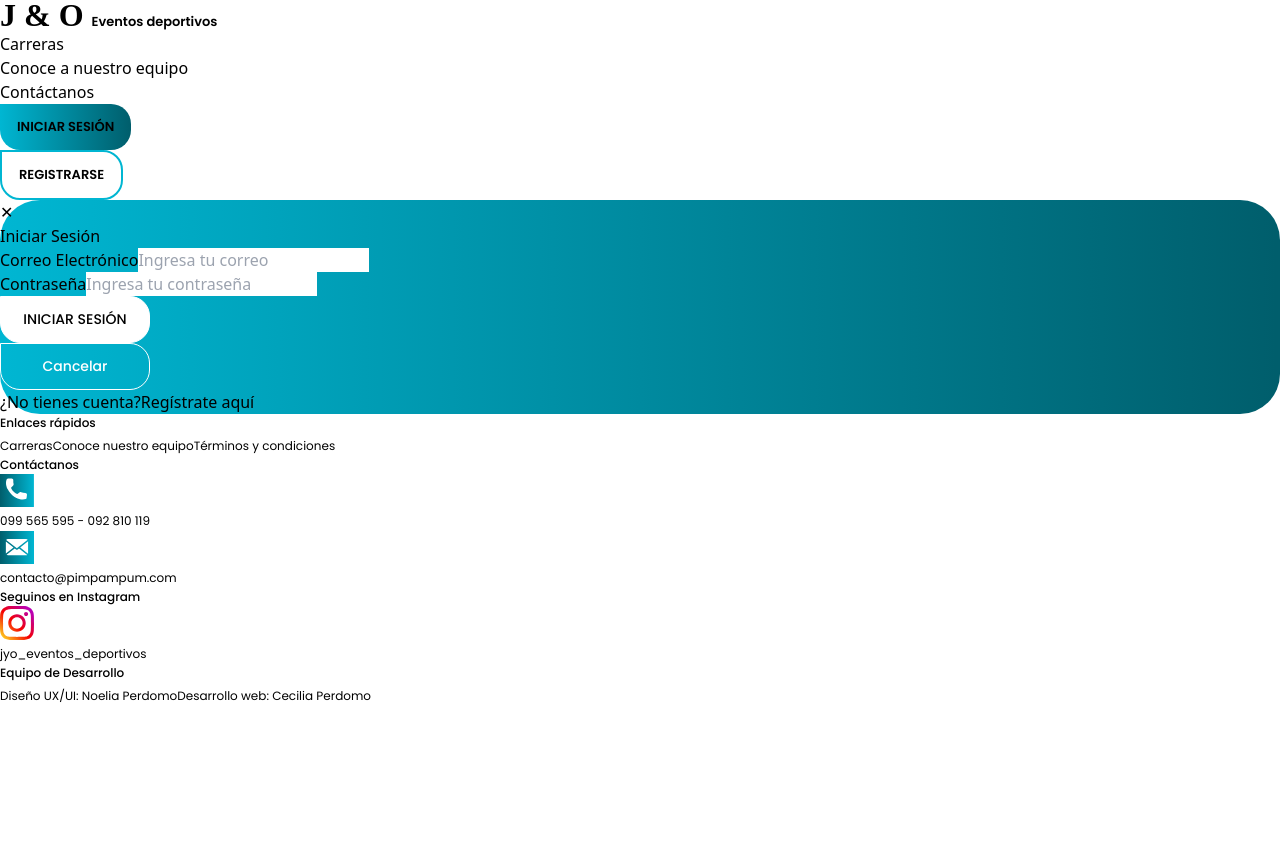
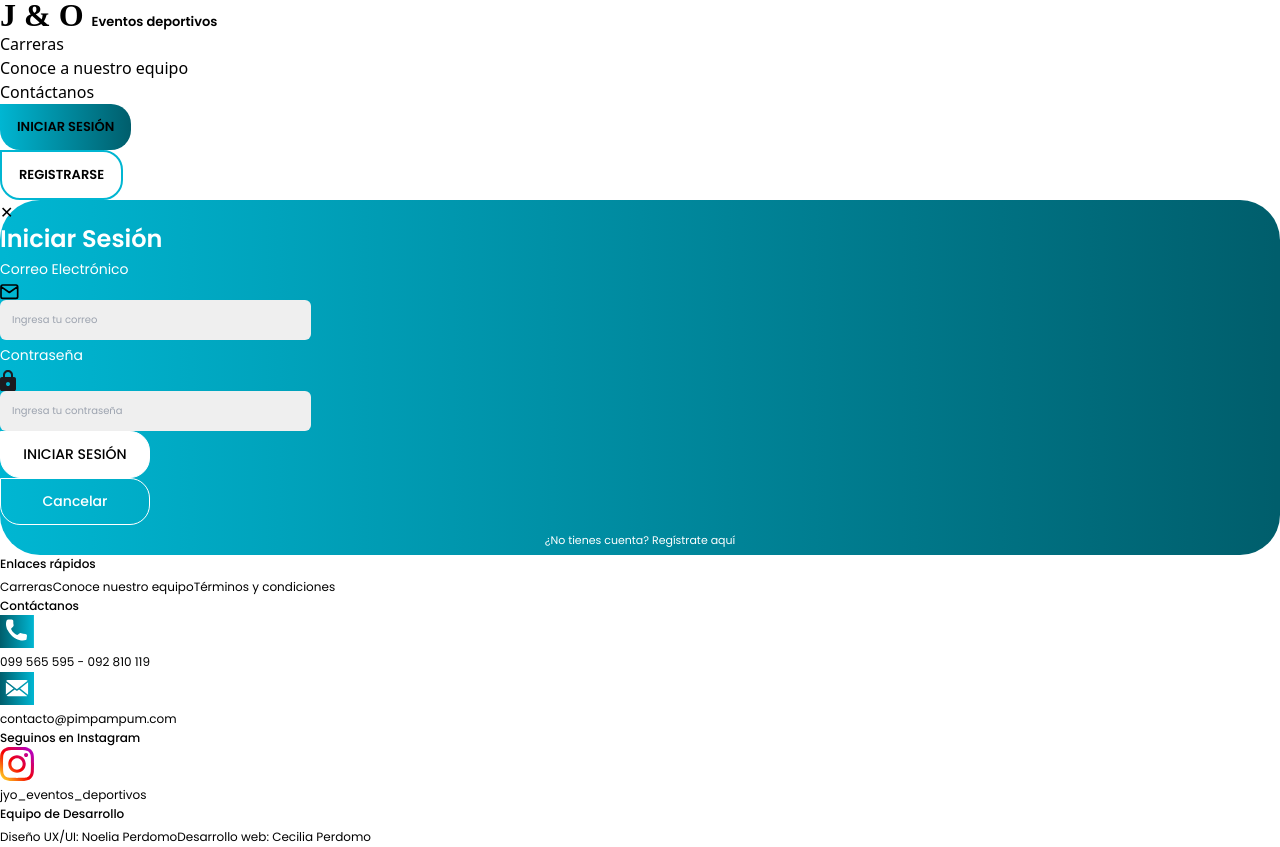
Before and after one commit to CeciliaBPerdomo/JYOEventosDeportivos, a Next.js app: page /admin/inicio_sesion in a window 1280 px wide. Both pictures are taken after a click on the button "INICIAR SESIÓN". Before the commit the page ends 800 px from the top, so only its background shows below. Built offline with nearby package versions, Linux system fonts and the light colour scheme; a web font is replaced by a local one.

Commit message:
Maquetado inicio de sesion

```diff
--- a/src/app/admin/inicio_sesion/inicio_sesion.css
+++ b/src/app/admin/inicio_sesion/inicio_sesion.css
@@ -3,52 +3,87 @@
     background: var(--Turquesa-degrade, linear-gradient(90deg, #00B6D2 0.29%, #005E6C 99.71%));
 }
 
-.modal_inicio_sesion_botoniniciar {
+.modal_inicio_sesion_botoniniciar,
+.modal_inicio_sesion_botoncancelar {
     display: flex;
-    width: 150px;
+    width: 150px; /* Igual ancho */
     height: 47px;
     padding: 13px 17px;
     justify-content: center;
     align-items: center;
     gap: 10px;
-    flex-shrink: 0;
 
     border-radius: 0px 20px 20px 20px;
-    border: 1px solid #FFF;
-    background: #FFF;
-
-    color: #000;
-    text-align: center;
-
-    /* Boton_Inscribite */
     font-family: 'Poppins', sans-serif;
     font-size: 14px;
     font-style: normal;
     font-weight: 500;
     line-height: normal;
+    text-align: center;
 }
 
+/* Botón específico para iniciar sesión */
+.modal_inicio_sesion_botoniniciar {
+    border: 1px solid #FFF;
+    background: #FFF;
+    color: #000;
+}
+
+/* Botón específico para cancelar */
 .modal_inicio_sesion_botoncancelar {
+    border: 1px solid #FFF;
+    background: transparent; /* Si no deseas fondo */
+    color: #FFF;
+}
+
+
+.modal_inicio_titulo {
+    color: #FFF;
+    font-family: 'Poppins', sans-serif;
+    font-size: 24px;
+    font-style: normal;
+    font-weight: 600;
+    line-height: 30px;
+    /* 125% */
+}
+
+.modal_inicio_labels {
+    font-family: 'Poppins', sans-serif;
+    color: #FFF;
+    font-size: 14px;
+    font-style: normal;
+    font-weight: 400;
+    line-height: 30px;
+    /* 214.286% */
+}
+
+.modal_inicio_inputs {
     display: flex;
-    height: 47px;
-    width: 150px;
+    width: 311px;
+    height: 40px;
+    padding: 13px 12px;
+    flex-direction: column;
+    align-items: flex-start;
+    gap: 10px;
+    border-radius: 6px;
+    background: #EFEFEF;
 
-    padding: 13px 17px;
-    justify-content: center;
-    align-items: center;
-    gap: 10px;
-    flex: 1 0 0;
-    border-radius: 0px 20px 20px 20px;
-    border: 1px solid #FFF;
+    color: #B6B6B6;
+    font-family: 'Poppins', sans-serif;
+    font-size: 10px;
+    font-style: normal;
+    font-weight: 300;
+    line-height: 30px;
+    /* 300% */
+}
 
+.modal_inicio_sincuenta {
     color: #FFF;
     text-align: center;
-
-    /* Boton_Inscribite */
     font-family: 'Poppins', sans-serif;
-    font-size: 14px;
+    font-size: 11px;
     font-style: normal;
-    font-weight: 500;
-    line-height: normal;
-
+    font-weight: 300;
+    line-height: 30px;
+    /* 272.727% */
 }
--- a/src/app/admin/inicio_sesion/page.js
+++ b/src/app/admin/inicio_sesion/page.js
@@ -15,26 +15,63 @@ const ModalInicioSesion = ({ isOpen, onClose }) => {
                 >
                     ✕
                 </button>
-                <h2 className="text-2xl font-semibold mb-4 text-center">Iniciar Sesión</h2>
+                <h2 className="text-2xl font-semibold mb-4 text-start modal_inicio_titulo">Iniciar Sesión</h2>
                 <form>
                     {/* Email Input */}
-                    <div className="mb-4">
-                        <label className="block text-gray-700">Correo Electrónico</label>
+                    <div className="mb-4 relative">
+                        <label className="block modal_inicio_labels">Correo Electrónico</label>
+                        <div className="relative">
+                            <svg
+                                xmlns="http://www.w3.org/2000/svg"
+                                width="19"
+                                height="16"
+                                viewBox="0 0 19 16"
+                                fill="none"
+                                className="absolute left-3 top-1/2 transform -translate-y-1/2"
+                            >
+                                <path
+                                    d="M17.6667 2.66667C17.6667 1.75 16.9167 1 16 1H2.66667C1.75 1 1 1.75 1 2.66667M17.6667 2.66667V12.6667C17.6667 13.5833 16.9167 14.3333 16 14.3333H2.66667C1.75 14.3333 1 13.5833 1 12.6667V2.66667M17.6667 2.66667L9.33333 8.5L1 2.66667"
+                                    stroke="black"
+                                    strokeWidth="1.66667"
+                                    strokeLinecap="round"
+                                    strokeLinejoin="round"
+                                />
+                            </svg>
                             <input
                                 type="email"
-                            className="w-full p-2 border rounded focus:outline-none focus:ring-2 focus:ring-blue-500"
+                                className="w-full p-2 pl-10 border rounded modal_inicio_inputs"
                                 placeholder="Ingresa tu correo"
                             />
                         </div>
+                    </div>
+
                     {/* Password Input */}
                     <div className="mb-4">
-                        <label className="block text-gray-700">Contraseña</label>
+                        <label className="block modal_inicio_labels">Contraseña</label>
+                        <div className="relative">
+                            <svg
+                                xmlns="http://www.w3.org/2000/svg"
+                                width="16"
+                                height="21"
+                                viewBox="0 0 16 21"
+                                fill="none"
+                                className="absolute left-3 top-1/2 transform -translate-y-1/2"
+                            >
+                                <path
+                                    d="M2 21C1.45 21 0.979167 20.8042 0.5875 20.4125C0.195833 20.0208 0 19.55 0 19V9C0 8.45 0.195833 7.97917 0.5875 7.5875C0.979167 7.19583 1.45 7 2 7H3V5C3 3.61667 3.4875 2.4375 4.4625 1.4625C5.4375 0.4875 6.61667 0 8 0C9.38333 0 10.5625 0.4875 11.5375 1.4625C12.5125 2.4375 13 3.61667 13 5V7H14C14.55 7 15.0208 7.19583 15.4125 7.5875C15.8042 7.97917 16 8.45 16 9V19C16 19.55 15.8042 20.0208 15.4125 20.4125C15.0208 20.8042 14.55 21 14 21H2ZM8 16C8.55 16 9.02083 15.8042 9.4125 15.4125C9.80417 15.0208 10 14.55 10 14C10 13.45 9.80417 12.9792 9.4125 12.5875C9.02083 12.1958 8.55 12 8 12C7.45 12 6.97917 12.1958 6.5875 12.5875C6.19583 12.9792 6 13.45 6 14C6 14.55 6.19583 15.0208 6.5875 15.4125C6.97917 15.8042 7.45 16 8 16ZM5 7H11V5C11 4.16667 10.7083 3.45833 10.125 2.875C9.54167 2.29167 8.83333 2 8 2C7.16667 2 6.45833 2.29167 5.875 2.875C5.29167 3.45833 5 4.16667 5 5V7Z"
+                                    fill="#1C1B1F"
+                                />
+                            </svg>
                             <input
                                 type="password"
-                            className="w-full p-2 border rounded focus:outline-none focus:ring-2 focus:ring-blue-500"
+                                className="w-full p-2 pl-10 border rounded modal_inicio_inputs"
                                 placeholder="Ingresa tu contraseña"
                             />
                         </div>
+                    </div>
+
+
+
                     {/* Submit Button */}
                     <div className="flex justify-center items-center">
                         <button
@@ -50,13 +87,8 @@ const ModalInicioSesion = ({ isOpen, onClose }) => {
                         </button>
                     </div>
                 </form>
-                <div className="mt-4 text-center">
-                    <p>
-                        ¿No tienes cuenta?
-                        {/* <Link href="/admin/registro" className="text-blue-600 hover:underline"> */}
-                            Regístrate aquí
-                        {/* </Link> */}
-                    </p>
+                <div className="mt-4 text-center modal_inicio_sincuenta">
+                    <p> ¿No tienes cuenta? Regístrate aquí </p>
                 </div>
             </div>
         </div>
--- a/src/app/components/footer.js
+++ b/src/app/components/footer.js
@@ -17,11 +17,11 @@ const Footer = () => {
                 flex justify-between">
                     <div className="p-5">
                         <div className="text-xs font-medium footer_titulos">Enlaces rápidos</div>
-                        <Link className="my-3 block footer_encabezados" href="/#">
+                        <Link className="my-3 block footer_encabezados" href="/carreras">
                             Carreras
                             <span className="text-teal-600 text-xs p-1"></span>
                         </Link>
-                        <Link className="my-3 block footer_encabezados" href="/#">
+                        <Link className="my-3 block footer_encabezados" href="/equipo">
                             Conoce nuestro equipo
                             <span className="text-teal-600 text-xs p-1"></span>
                         </Link>
--- a/src/app/components/navbar.js
+++ b/src/app/components/navbar.js
@@ -74,7 +74,7 @@ const Navbar = () => {
 
                     {/* Botones de sesión */}
                     <div className="flex flex-row mt-4 space-x-2 w-full justify-center lg:w-auto lg:mt-0">
-                        <button href=""
+                        <button
                             onClick={handleOpenInicioSesion}
                             className="text-center navbar_iniciar_sesion">
                             INICIAR SESIÓN
```
Also changed, not shown: src/app/admin/registro/page.js (+9 -2 lines). Lines whose indentation alone changed are shown as unchanged.
